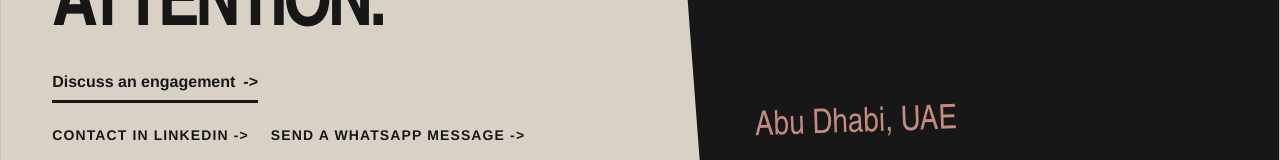
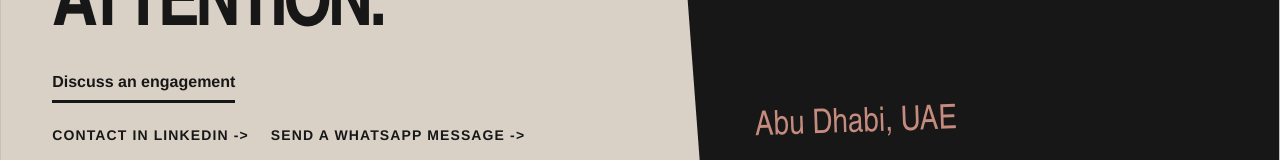
Before and after one commit to kyyberi/jarkko, a Next.js app: page / in a window 1280 px wide. Shown: the part 4386-4546 px from the top of the page. Built offline with nearby package versions, Linux system fonts and the light colour scheme.

Commit message:
Remove contact CTA arrow

```diff
--- a/app/page.tsx
+++ b/app/page.tsx
@@ -216,7 +216,7 @@ export default function Home() {
           <div className="cta-main">
             <small>Selective availability</small>
             <h2>Bring me the problem that needs senior attention.</h2>
-            <div className="cta-lead">Discuss an engagement <Arrow /></div>
+            <div className="cta-lead">Discuss an engagement</div>
             <div className="cta-channels" aria-label="Contact channels">
               <a href="https://www.linkedin.com/in/jarkkomoilanen/">
                 Contact in LinkedIn <Arrow />
```
Also changed, not shown: 1 other file (tests, documents, lock files or other folders).
